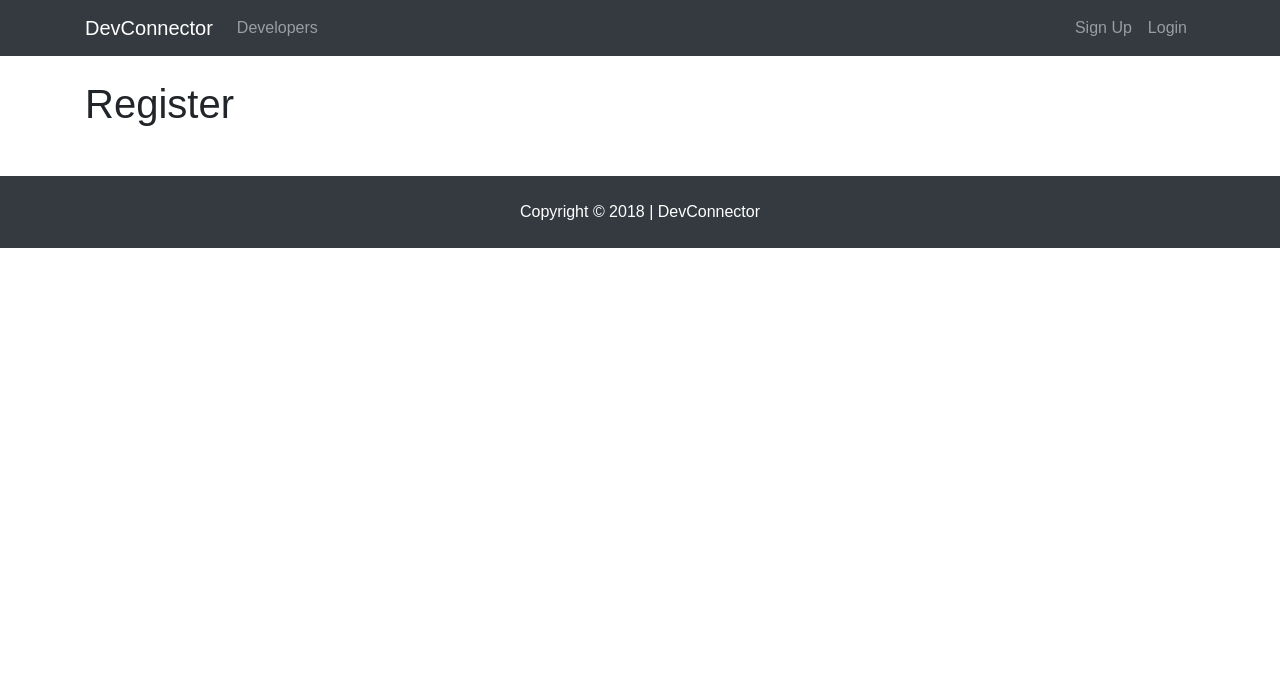
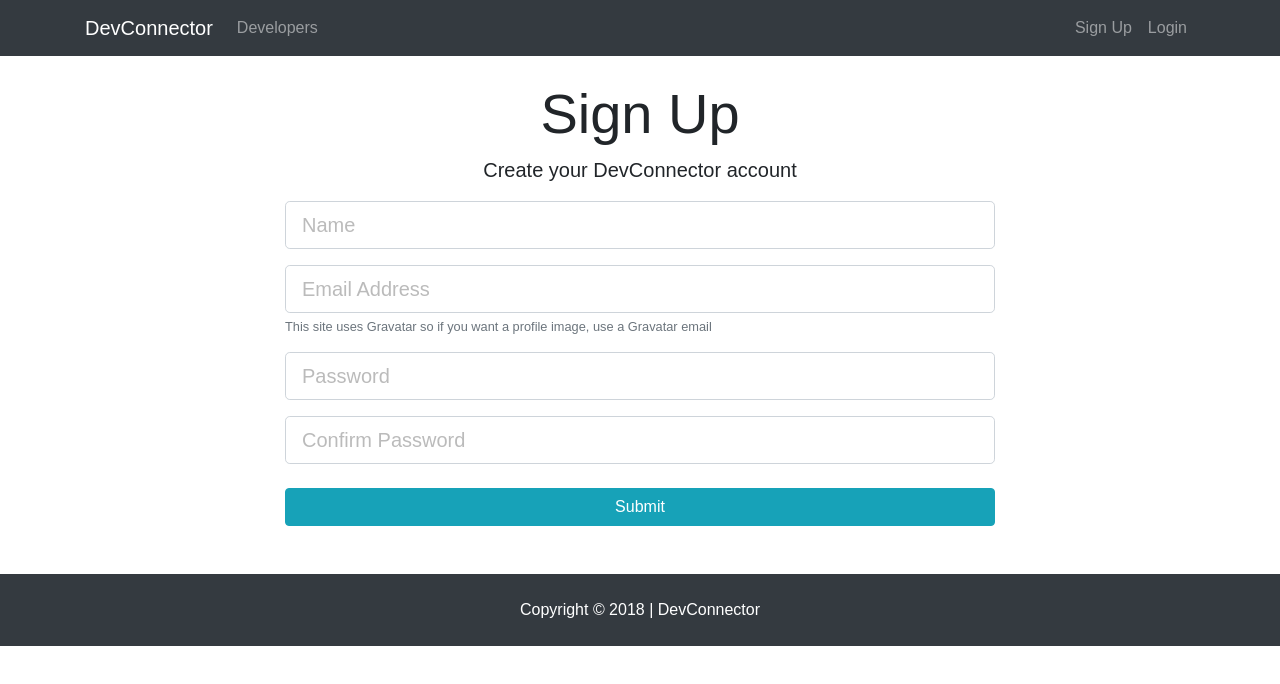
Before and after one commit to patelsaheb1219/DevConnector, a React (Create React App) app in the folder client/: page /register in a window 1280 px wide. Shown: the top 684 px of the page. Built offline with nearby package versions, Linux system fonts and the light colour scheme.

Commit message:
Create registration form

```diff
--- a/client/src/components/auth/Register.js
+++ b/client/src/components/auth/Register.js
@@ -1,13 +1,103 @@
 import React, { Component } from "react";
 
 class Register extends Component {
+  constructor() {
+    super();
+
+    this.state = {
+      name: "",
+      email: "",
+      password: "",
+      password2: "",
+      errors: {}
+
+    };
+
+    this.onChange = this.onChange.bind(this);
+    this.onSubmit = this.onSubmit.bind(this);
+  }
+
+  onChange(e) {
+    this.setState({[ e.target.name]: e.target.value });
+  }
+
+  onSubmit(e) {
+    e.preventDefault();
+
+    const newUser = {
+      name: this.state.name,
+      email: this.state.email,
+      password : this.state.password,
+      password2 : this.state.password2
+    }
+
+    console.log(newUser);
+  }
+
   render() {
     return (
-      <div>
-        <h1>Register</h1>
+      //Register -->
+      <div className="register">
+        <div className="container">
+          <div className="row">
+            <div className="col-md-8 m-auto">
+              <h1 className="display-4 text-center">Sign Up</h1>
+              <p className="lead text-center">
+                Create your DevConnector account
+              </p>
+              <form onSubmit={this.onSubmit}>
+                <div className="form-group">
+                  <input
+                    type="text"
+                    className="form-control form-control-lg"
+                    placeholder="Name"
+                    name="name"
+                    value = {this.state.name}
+                    onChange={this.onChange}
+                  />
+                </div>
+                <div className="form-group">
+                  <input
+                    type="email"
+                    className="form-control form-control-lg"
+                    placeholder="Email Address"
+                    name="email"
+                    value = {this.state.email}
+                    onChange={this.onChange}
+                  />
+                  <small className="form-text text-muted">
+                    This site uses Gravatar so if you want a profile image, use
+                    a Gravatar email
+                  </small>
+                </div>
+                <div className="form-group">
+                  <input
+                    type="password"
+                    className="form-control form-control-lg"
+                    placeholder="Password"
+                    name="password"
+                    value = {this.state.password}
+                    onChange={this.onChange}
+                  />
+                </div>
+                <div className="form-group">
+                  <input
+                    type="password"
+                    className="form-control form-control-lg"
+                    placeholder="Confirm Password"
+                    name="password2"
+                    value = {this.state.password2}
+                    onChange={this.onChange}
+                  />
+                </div>
+                <input type="submit" className="btn btn-info btn-block mt-4" />
+              </form>
+            </div>
+          </div>
+        </div>
       </div>
     );
   }
 }
 
-export default Register ;
+export default Register;
```
